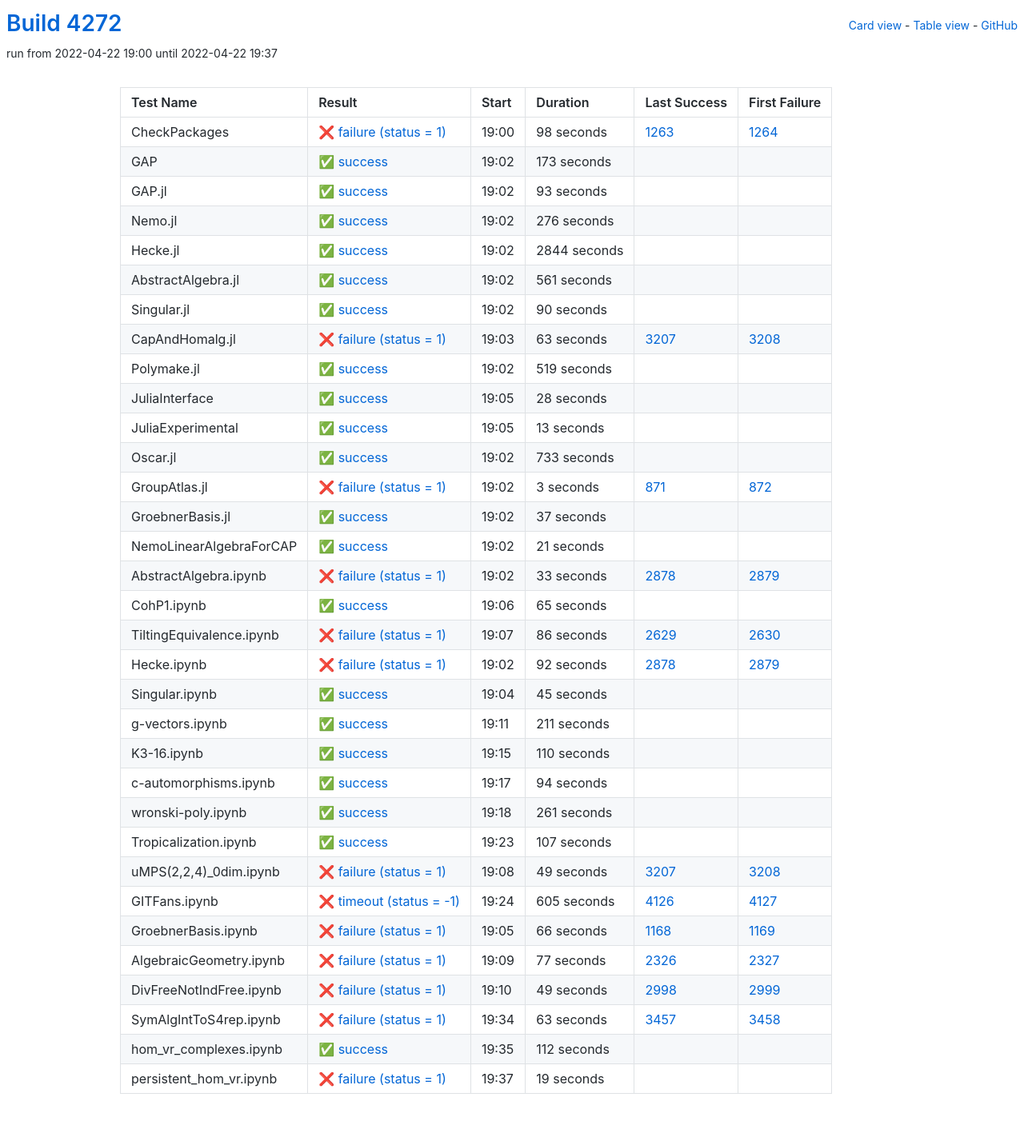
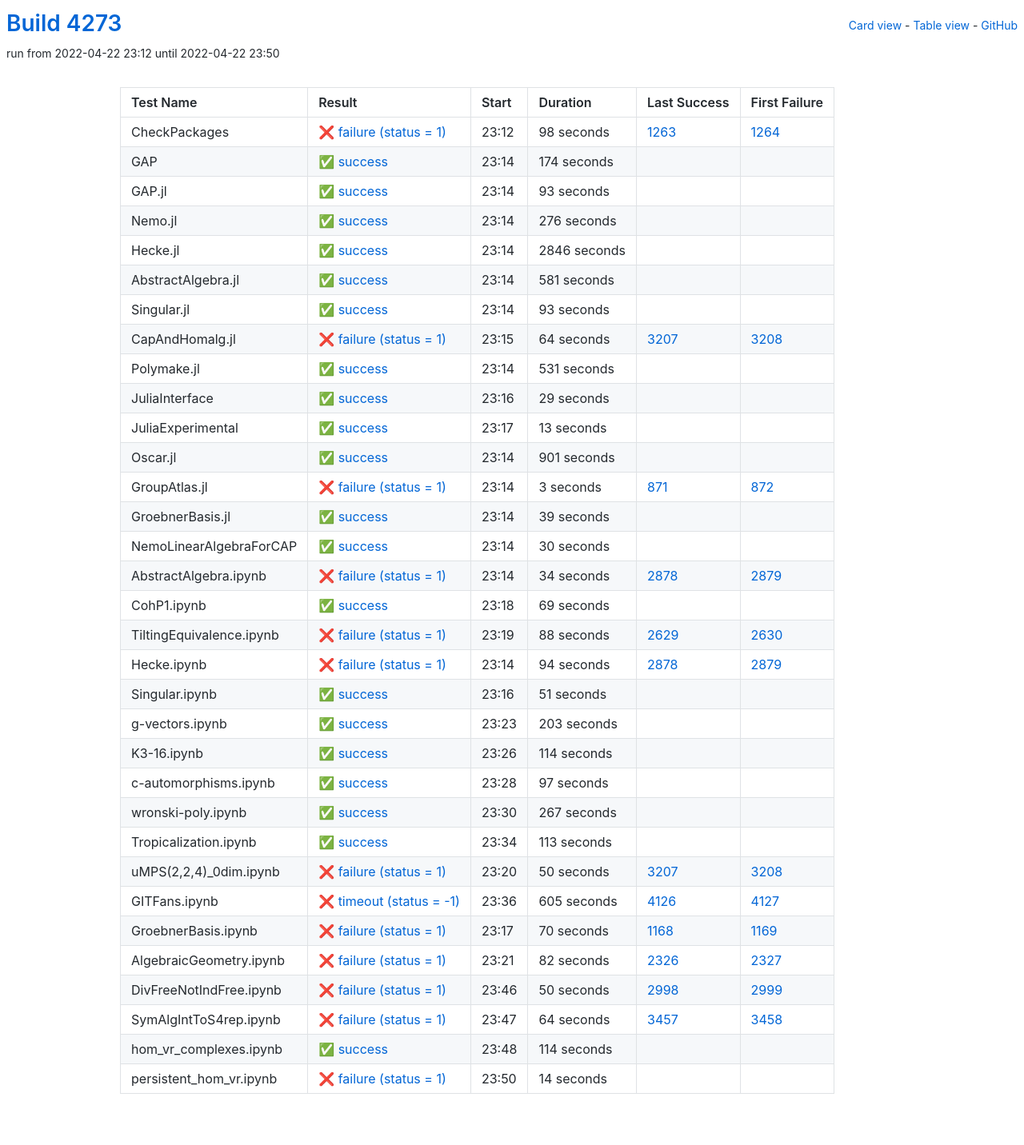
Before and after one commit to oscar-system/oscar-ci-status-stable, a Jekyll site: the page built from table.html, in a window 1280 px wide. Shown: the whole page at 80% size. Built offline with Jekyll 4.4.1, drawn with Linux system fonts in a browser that asks for light colours.

Commit message:
Build #4273

```diff
--- a/_data/ci.yml
+++ b/_data/ci.yml
@@ -1,6 +1,6 @@
 ---
-build: 4272
-build_url: https://oscarci.mathematik.uni-kl.de/job/oscar-stable/4272/
+build: 4273
+build_url: https://oscarci.mathematik.uni-kl.de/job/oscar-stable/4273/
 job: oscar-stable
 organization: oscar-system
 repo: oscar-ci-status-stable
@@ -8,8 +8,8 @@ repourl: https://github.com/oscar-system/oscar-ci-status-stable
 tests:
 - name: CheckPackages
   id: checkpackages
-  log: https://oscarci.mathematik.uni-kl.de/job/oscar-stable/4272/artifact/logs/build-4272/CheckPackages.log
-  start: 2022-04-22 19:00
+  log: https://oscarci.mathematik.uni-kl.de/job/oscar-stable/4273/artifact/logs/build-4273/CheckPackages.log
+  start: 2022-04-22 23:12
   success: false
   exitcode: 1
   status: failure
@@ -20,20 +20,20 @@ tests:
   first_failure_url: https://oscarci.mathematik.uni-kl.de/job/oscar-stable/1264/
 - name: GAP
   id: gap
-  log: https://oscarci.mathematik.uni-kl.de/job/oscar-stable/4272/artifact/logs/build-4272/GAP.log
-  start: 2022-04-22 19:02
+  log: https://oscarci.mathematik.uni-kl.de/job/oscar-stable/4273/artifact/logs/build-4273/GAP.log
+  start: 2022-04-22 23:14
   success: true
   exitcode: 0
   status: success
-  duration: 173
+  duration: 174
   last_success: false
   last_success_url:
   first_failure: false
   first_failure_url:
 - name: GAP.jl
   id: gap-jl
-  log: https://oscarci.mathematik.uni-kl.de/job/oscar-stable/4272/artifact/logs/build-4272/GAP.jl.log
-  start: 2022-04-22 19:02
+  log: https://oscarci.mathematik.uni-kl.de/job/oscar-stable/4273/artifact/logs/build-4273/GAP.jl.log
+  start: 2022-04-22 23:14
   success: true
   exitcode: 0
   status: success
@@ -44,8 +44,8 @@ tests:
   first_failure_url:
 - name: Nemo.jl
   id: nemo-jl
-  log: https://oscarci.mathematik.uni-kl.de/job/oscar-stable/4272/artifact/logs/build-4272/Nemo.jl.log
-  start: 2022-04-22 19:02
+  log: https://oscarci.mathematik.uni-kl.de/job/oscar-stable/4273/artifact/logs/build-4273/Nemo.jl.log
+  start: 2022-04-22 23:14
   success: true
   exitcode: 0
   status: success
@@ -56,80 +56,80 @@ tests:
   first_failure_url:
 - name: Hecke.jl
   id: hecke-jl
-  log: https://oscarci.mathematik.uni-kl.de/job/oscar-stable/4272/artifact/logs/build-4272/Hecke.jl.log
-  start: 2022-04-22 19:02
+  log: https://oscarci.mathematik.uni-kl.de/job/oscar-stable/4273/artifact/logs/build-4273/Hecke.jl.log
+  start: 2022-04-22 23:14
   success: true
   exitcode: 0
   status: success
-  duration: 2844
+  duration: 2846
   last_success: false
   last_success_url:
   first_failure: false
   first_failure_url:
 - name: AbstractAlgebra.jl
   id: abstractalgebra-jl
-  log: https://oscarci.mathematik.uni-kl.de/job/oscar-stable/4272/artifact/logs/build-4272/AbstractAlgebra.jl.log
-  start: 2022-04-22 19:02
+  log: https://oscarci.mathematik.uni-kl.de/job/oscar-stable/4273/artifact/logs/build-4273/AbstractAlgebra.jl.log
+  start: 2022-04-22 23:14
   success: true
   exitcode: 0
   status: success
-  duration: 561
+  duration: 581
   last_success: false
   last_success_url:
   first_failure: false
   first_failure_url:
 - name: Singular.jl
   id: singular-jl
-  log: https://oscarci.mathematik.uni-kl.de/job/oscar-stable/4272/artifact/logs/build-4272/Singular.jl.log
-  start: 2022-04-22 19:02
+  log: https://oscarci.mathematik.uni-kl.de/job/oscar-stable/4273/artifact/logs/build-4273/Singular.jl.log
+  start: 2022-04-22 23:14
   success: true
   exitcode: 0
   status: success
-  duration: 90
+  duration: 93
   last_success: false
   last_success_url:
   first_failure: false
   first_failure_url:
 - name: CapAndHomalg.jl
   id: capandhomalg-jl
-  log: https://oscarci.mathematik.uni-kl.de/job/oscar-stable/4272/artifact/logs/build-4272/CapAndHomalg.jl.log
-  start: 2022-04-22 19:03
+  log: https://oscarci.mathematik.uni-kl.de/job/oscar-stable/4273/artifact/logs/build-4273/CapAndHomalg.jl.log
+  start: 2022-04-22 23:15
   success: false
   exitcode: 1
   status: failure
-  duration: 63
+  duration: 64
   last_success: 3207
   last_success_url: https://oscarci.mathematik.uni-kl.de/job/oscar-stable/3207/
   first_failure: 3208
   first_failure_url: https://oscarci.mathematik.uni-kl.de/job/oscar-stable/3208/
 - name: Polymake.jl
   id: polymake-jl
-  log: https://oscarci.mathematik.uni-kl.de/job/oscar-stable/4272/artifact/logs/build-4272/Polymake.jl.log
-  start: 2022-04-22 19:02
+  log: https://oscarci.mathematik.uni-kl.de/job/oscar-stable/4273/artifact/logs/build-4273/Polymake.jl.log
+  start: 2022-04-22 23:14
   success: true
   exitcode: 0
   status: success
-  duration: 519
+  duration: 531
   last_success: false
   last_success_url:
   first_failure: false
   first_failure_url:
 - name: JuliaInterface
   id: juliainterface
-  log: https://oscarci.mathematik.uni-kl.de/job/oscar-stable/4272/artifact/logs/build-4272/JuliaInterface.log
-  start: 2022-04-22 19:05
+  log: https://oscarci.mathematik.uni-kl.de/job/oscar-stable/4273/artifact/logs/build-4273/JuliaInterface.log
+  start: 2022-04-22 23:16
   success: true
   exitcode: 0
   status: success
-  duration: 28
+  duration: 29
   last_success: false
   last_success_url:
   first_failure: false
   first_failure_url:
 - name: JuliaExperimental
   id: juliaexperimental
-  log: https://oscarci.mathematik.uni-kl.de/job/oscar-stable/4272/artifact/logs/build-4272/JuliaExperimental.log
-  start: 2022-04-22 19:05
+  log: https://oscarci.mathematik.uni-kl.de/job/oscar-stable/4273/artifact/logs/build-4273/JuliaExperimental.log
+  start: 2022-04-22 23:17
   success: true
   exitcode: 0
   status: success
@@ -140,20 +140,20 @@ tests:
   first_failure_url:
 - name: Oscar.jl
   id: oscar-jl
-  log: https://oscarci.mathematik.uni-kl.de/job/oscar-stable/4272/artifact/logs/build-4272/Oscar.jl.log
-  start: 2022-04-22 19:02
+  log: https://oscarci.mathematik.uni-kl.de/job/oscar-stable/4273/artifact/logs/build-4273/Oscar.jl.log
+  start: 2022-04-22 23:14
   success: true
   exitcode: 0
   status: success
-  duration: 733
+  duration: 901
   last_success: false
   last_success_url:
   first_failure: false
   first_failure_url:
 - name: GroupAtlas.jl
   id: groupatlas-jl
-  log: https://oscarci.mathematik.uni-kl.de/job/oscar-stable/4272/artifact/logs/build-4272/GroupAtlas.jl.log
-  start: 2022-04-22 19:02
+  log: https://oscarci.mathematik.uni-kl.de/job/oscar-stable/4273/artifact/logs/build-4273/GroupAtlas.jl.log
+  start: 2022-04-22 23:14
   success: false
   exitcode: 1
   status: failure
@@ -164,164 +164,164 @@ tests:
   first_failure_url: https://oscarci.mathematik.uni-kl.de/job/oscar-stable/872/
 - name: GroebnerBasis.jl
   id: groebnerbasis-jl
-  log: https://oscarci.mathematik.uni-kl.de/job/oscar-stable/4272/artifact/logs/build-4272/GroebnerBasis.jl.log
-  start: 2022-04-22 19:02
+  log: https://oscarci.mathematik.uni-kl.de/job/oscar-stable/4273/artifact/logs/build-4273/GroebnerBasis.jl.log
+  start: 2022-04-22 23:14
   success: true
   exitcode: 0
   status: success
-  duration: 37
+  duration: 39
   last_success: false
   last_success_url:
   first_failure: false
   first_failure_url:
 - name: NemoLinearAlgebraForCAP
   id: nemolinearalgebraforcap
-  log: https://oscarci.mathematik.uni-kl.de/job/oscar-stable/4272/artifact/logs/build-4272/NemoLinearAlgebraForCAP.log
-  start: 2022-04-22 19:02
+  log: https://oscarci.mathematik.uni-kl.de/job/oscar-stable/4273/artifact/logs/build-4273/NemoLinearAlgebraForCAP.log
+  start: 2022-04-22 23:14
   success: true
   exitcode: 0
   status: success
-  duration: 21
+  duration: 30
   last_success: false
   last_success_url:
   first_failure: false
   first_failure_url:
 - name: AbstractAlgebra.ipynb
   id: abstractalgebra-ipynb
-  log: https://oscarci.mathematik.uni-kl.de/job/oscar-stable/4272/artifact/logs/build-4272/AbstractAlgebra.ipynb.log
-  start: 2022-04-22 19:02
+  log: https://oscarci.mathematik.uni-kl.de/job/oscar-stable/4273/artifact/logs/build-4273/AbstractAlgebra.ipynb.log
+  start: 2022-04-22 23:14
   success: false
   exitcode: 1
   status: failure
-  duration: 33
+  duration: 34
   last_success: 2878
   last_success_url: https://oscarci.mathematik.uni-kl.de/job/oscar-stable/2878/
   first_failure: 2879
   first_failure_url: https://oscarci.mathematik.uni-kl.de/job/oscar-stable/2879/
 - name: CohP1.ipynb
   id: cohp1-ipynb
-  log: https://oscarci.mathematik.uni-kl.de/job/oscar-stable/4272/artifact/logs/build-4272/CohP1.ipynb.log
-  start: 2022-04-22 19:06
+  log: https://oscarci.mathematik.uni-kl.de/job/oscar-stable/4273/artifact/logs/build-4273/CohP1.ipynb.log
+  start: 2022-04-22 23:18
   success: true
   exitcode: 0
   status: success
-  duration: 65
+  duration: 69
   last_success: false
   last_success_url:
   first_failure: false
   first_failure_url:
 - name: TiltingEquivalence.ipynb
   id: tiltingequivalence-ipynb
-  log: https://oscarci.mathematik.uni-kl.de/job/oscar-stable/4272/artifact/logs/build-4272/TiltingEquivalence.ipynb.log
-  start: 2022-04-22 19:07
+  log: https://oscarci.mathematik.uni-kl.de/job/oscar-stable/4273/artifact/logs/build-4273/TiltingEquivalence.ipynb.log
+  start: 2022-04-22 23:19
   success: false
   exitcode: 1
   status: failure
-  duration: 86
+  duration: 88
   last_success: 2629
   last_success_url: https://oscarci.mathematik.uni-kl.de/job/oscar-stable/2629/
   first_failure: 2630
   first_failure_url: https://oscarci.mathematik.uni-kl.de/job/oscar-stable/2630/
 - name: Hecke.ipynb
   id: hecke-ipynb
-  log: https://oscarci.mathematik.uni-kl.de/job/oscar-stable/4272/artifact/logs/build-4272/Hecke.ipynb.log
-  start: 2022-04-22 19:02
+  log: https://oscarci.mathematik.uni-kl.de/job/oscar-stable/4273/artifact/logs/build-4273/Hecke.ipynb.log
+  start: 2022-04-22 23:14
   success: false
   exitcode: 1
   status: failure
-  duration: 92
+  duration: 94
   last_success: 2878
   last_success_url: https://oscarci.mathematik.uni-kl.de/job/oscar-stable/2878/
   first_failure: 2879
   first_failure_url: https://oscarci.mathematik.uni-kl.de/job/oscar-stable/2879/
 - name: Singular.ipynb
   id: singular-ipynb
-  log: https://oscarci.mathematik.uni-kl.de/job/oscar-stable/4272/artifact/logs/build-4272/Singular.ipynb.log
-  start: 2022-04-22 19:04
+  log: https://oscarci.mathematik.uni-kl.de/job/oscar-stable/4273/artifact/logs/build-4273/Singular.ipynb.log
+  start: 2022-04-22 23:16
   success: true
   exitcode: 0
   status: success
-  duration: 45
+  duration: 51
   last_success: false
   last_success_url:
   first_failure: false
   first_failure_url:
 - name: g-vectors.ipynb
   id: g-vectors-ipynb
-  log: https://oscarci.mathematik.uni-kl.de/job/oscar-stable/4272/artifact/logs/build-4272/g-vectors.ipynb.log
-  start: 2022-04-22 19:11
+  log: https://oscarci.mathematik.uni-kl.de/job/oscar-stable/4273/artifact/logs/build-4273/g-vectors.ipynb.log
+  start: 2022-04-22 23:23
   success: true
   exitcode: 0
   status: success
-  duration: 211
+  duration: 203
   last_success: false
   last_success_url:
   first_failure: false
   first_failure_url:
 - name: K3-16.ipynb
   id: k3-16-ipynb
-  log: https://oscarci.mathematik.uni-kl.de/job/oscar-stable/4272/artifact/logs/build-4272/K3-16.ipynb.log
-  start: 2022-04-22 19:15
+  log: https://oscarci.mathematik.uni-kl.de/job/oscar-stable/4273/artifact/logs/build-4273/K3-16.ipynb.log
+  start: 2022-04-22 23:26
   success: true
   exitcode: 0
   status: success
-  duration: 110
+  duration: 114
   last_success: false
   last_success_url:
   first_failure: false
   first_failure_url:
 - name: c-automorphisms.ipynb
   id: c-automorphisms-ipynb
-  log: https://oscarci.mathematik.uni-kl.de/job/oscar-stable/4272/artifact/logs/build-4272/c-automorphisms.ipynb.log
-  start: 2022-04-22 19:17
+  log: https://oscarci.mathematik.uni-kl.de/job/oscar-stable/4273/artifact/logs/build-4273/c-automorphisms.ipynb.log
+  start: 2022-04-22 23:28
   success: true
   exitcode: 0
   status: success
-  duration: 94
+  duration: 97
   last_success: false
   last_success_url:
   first_failure: false
   first_failure_url:
 - name: wronski-poly.ipynb
   id: wronski-poly-ipynb
-  log: https://oscarci.mathematik.uni-kl.de/job/oscar-stable/4272/artifact/logs/build-4272/wronski-poly.ipynb.log
-  start: 2022-04-22 19:18
+  log: https://oscarci.mathematik.uni-kl.de/job/oscar-stable/4273/artifact/logs/build-4273/wronski-poly.ipynb.log
+  start: 2022-04-22 23:30
   success: true
   exitcode: 0
   status: success
-  duration: 261
+  duration: 267
   last_success: false
   last_success_url:
   first_failure: false
   first_failure_url:
 - name: Tropicalization.ipynb
   id: tropicalization-ipynb
-  log: https://oscarci.mathematik.uni-kl.de/job/oscar-stable/4272/artifact/logs/build-4272/Tropicalization.ipynb.log
-  start: 2022-04-22 19:23
+  log: https://oscarci.mathematik.uni-kl.de/job/oscar-stable/4273/artifact/logs/build-4273/Tropicalization.ipynb.log
+  start: 2022-04-22 23:34
   success: true
   exitcode: 0
   status: success
-  duration: 107
+  duration: 113
   last_success: false
   last_success_url:
   first_failure: false
   first_failure_url:
 - name: uMPS(2,2,4)_0dim.ipynb
   id: umps-2-2-4-0dim-ipynb
-  log: https://oscarci.mathematik.uni-kl.de/job/oscar-stable/4272/artifact/logs/build-4272/uMPS-2-2-4-_0dim.ipynb.log
-  start: 2022-04-22 19:08
+  log: https://oscarci.mathematik.uni-kl.de/job/oscar-stable/4273/artifact/logs/build-4273/uMPS-2-2-4-_0dim.ipynb.log
+  start: 2022-04-22 23:20
   success: false
   exitcode: 1
   status: failure
-  duration: 49
+  duration: 50
   last_success: 3207
   last_success_url: https://oscarci.mathematik.uni-kl.de/job/oscar-stable/3207/
   first_failure: 3208
   first_failure_url: https://oscarci.mathematik.uni-kl.de/job/oscar-stable/3208/
 - name: GITFans.ipynb
   id: gitfans-ipynb
-  log: https://oscarci.mathematik.uni-kl.de/job/oscar-stable/4272/artifact/logs/build-4272/GITFans.ipynb.log
-  start: 2022-04-22 19:24
+  log: https://oscarci.mathematik.uni-kl.de/job/oscar-stable/4273/artifact/logs/build-4273/GITFans.ipynb.log
+  start: 2022-04-22 23:36
   success: false
   exitcode: -1
   status: timeout
@@ -332,72 +332,72 @@ tests:
   first_failure_url: https://oscarci.mathematik.uni-kl.de/job/oscar-stable/4127/
 - name: GroebnerBasis.ipynb
   id: groebnerbasis-ipynb
-  log: https://oscarci.mathematik.uni-kl.de/job/oscar-stable/4272/artifact/logs/build-4272/GroebnerBasis.ipynb.log
-  start: 2022-04-22 19:05
+  log: https://oscarci.mathematik.uni-kl.de/job/oscar-stable/4273/artifact/logs/build-4273/GroebnerBasis.ipynb.log
+  start: 2022-04-22 23:17
   success: false
   exitcode: 1
   status: failure
-  duration: 66
+  duration: 70
   last_success: 1168
   last_success_url: https://oscarci.mathematik.uni-kl.de/job/oscar-stable/1168/
   first_failure: 1169
   first_failure_url: https://oscarci.mathematik.uni-kl.de/job/oscar-stable/1169/
 - name: AlgebraicGeometry.ipynb
   id: algebraicgeometry-ipynb
-  log: https://oscarci.mathematik.uni-kl.de/job/oscar-stable/4272/artifact/logs/build-4272/AlgebraicGeometry.ipynb.log
-  start: 2022-04-22 19:09
+  log: https://oscarci.mathematik.uni-kl.de/job/oscar-stable/4273/artifact/logs/build-4273/AlgebraicGeometry.ipynb.log
+  start: 2022-04-22 23:21
   success: false
   exitcode: 1
   status: failure
-  duration: 77
+  duration: 82
   last_success: 2326
   last_success_url: https://oscarci.mathematik.uni-kl.de/job/oscar-stable/2326/
   first_failure: 2327
   first_failure_url: https://oscarci.mathematik.uni-kl.de/job/oscar-stable/2327/
 - name: DivFreeNotIndFree.ipynb
   id: divfreenotindfree-ipynb
-  log: https://oscarci.mathematik.uni-kl.de/job/oscar-stable/4272/artifact/logs/build-4272/DivFreeNotIndFree.ipynb.log
-  start: 2022-04-22 19:10
+  log: https://oscarci.mathematik.uni-kl.de/job/oscar-stable/4273/artifact/logs/build-4273/DivFreeNotIndFree.ipynb.log
+  start: 2022-04-22 23:46
   success: false
   exitcode: 1
   status: failure
-  duration: 49
+  duration: 50
   last_success: 2998
   last_success_url: https://oscarci.mathematik.uni-kl.de/job/oscar-stable/2998/
   first_failure: 2999
   first_failure_url: https://oscarci.mathematik.uni-kl.de/job/oscar-stable/2999/
 - name: SymAlgIntToS4rep.ipynb
   id: symalginttos4rep-ipynb
-  log: https://oscarci.mathematik.uni-kl.de/job/oscar-stable/4272/artifact/logs/build-4272/SymAlgIntToS4rep.ipynb.log
-  start: 2022-04-22 19:34
+  log: https://oscarci.mathematik.uni-kl.de/job/oscar-stable/4273/artifact/logs/build-4273/SymAlgIntToS4rep.ipynb.log
+  start: 2022-04-22 23:47
   success: false
   exitcode: 1
   status: failure
-  duration: 63
+  duration: 64
   last_success: 3457
   last_success_url: https://oscarci.mathematik.uni-kl.de/job/oscar-stable/3457/
   first_failure: 3458
   first_failure_url: https://oscarci.mathematik.uni-kl.de/job/oscar-stable/3458/
 - name: hom_vr_complexes.ipynb
   id: hom-vr-complexes-ipynb
-  log: https://oscarci.mathematik.uni-kl.de/job/oscar-stable/4272/artifact/logs/build-4272/hom_vr_complexes.ipynb.log
-  start: 2022-04-22 19:35
+  log: https://oscarci.mathematik.uni-kl.de/job/oscar-stable/4273/artifact/logs/build-4273/hom_vr_complexes.ipynb.log
+  start: 2022-04-22 23:48
   success: true
   exitcode: 0
   status: success
-  duration: 112
+  duration: 114
   last_success: false
   last_success_url:
   first_failure: false
   first_failure_url:
 - name: persistent_hom_vr.ipynb
   id: persistent-hom-vr-ipynb
-  log: https://oscarci.mathematik.uni-kl.de/job/oscar-stable/4272/artifact/logs/build-4272/persistent_hom_vr.ipynb.log
-  start: 2022-04-22 19:37
+  log: https://oscarci.mathematik.uni-kl.de/job/oscar-stable/4273/artifact/logs/build-4273/persistent_hom_vr.ipynb.log
+  start: 2022-04-22 23:50
   success: false
   exitcode: 1
   status: failure
-  duration: 19
+  duration: 14
   last_success: false
   last_success_url:
   first_failure: false
```
Also changed, not shown: README.md.
